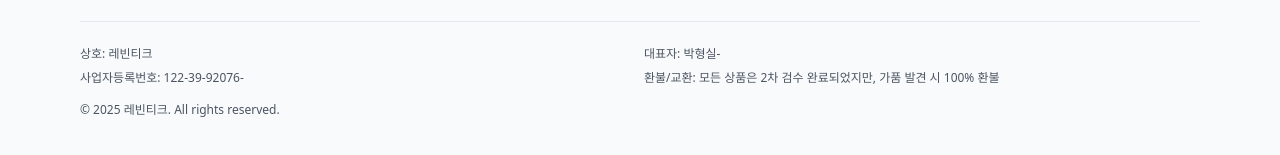
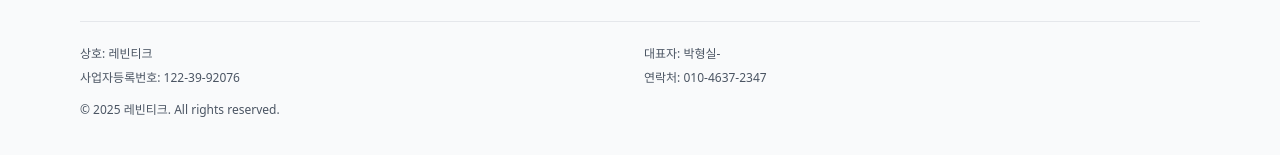
Before and after one commit to annekang-git/revintique-, a React (Vite) app: page / in a window 1280 px wide. Shown: the part 457-612 px from the top of the page. Built offline with nearby package versions, Linux system fonts and the light colour scheme; no server answers.

Commit message:
사업자 정보 연락처 추가

```diff
--- a/src/App.tsx
+++ b/src/App.tsx
@@ -25,8 +25,8 @@ function Footer() {
       <div className="grid gap-1 sm:grid-cols-2 sm:gap-2">
         <p>상호: 레빈티크</p>
         <p>대표자: 박형실-</p>
-        <p>사업자등록번호: 122-39-92076-</p>
-        <p>환불/교환: 모든 상품은 2차 검수 완료되었지만, 가품 발견 시 100% 환불</p>
+        <p>사업자등록번호: 122-39-92076</p>
+        <p>연락처: 010-4637-2347</p>
       </div>
       <p className="mt-4">© {new Date().getFullYear()} 레빈티크. All rights reserved.</p>
     </footer>
```
